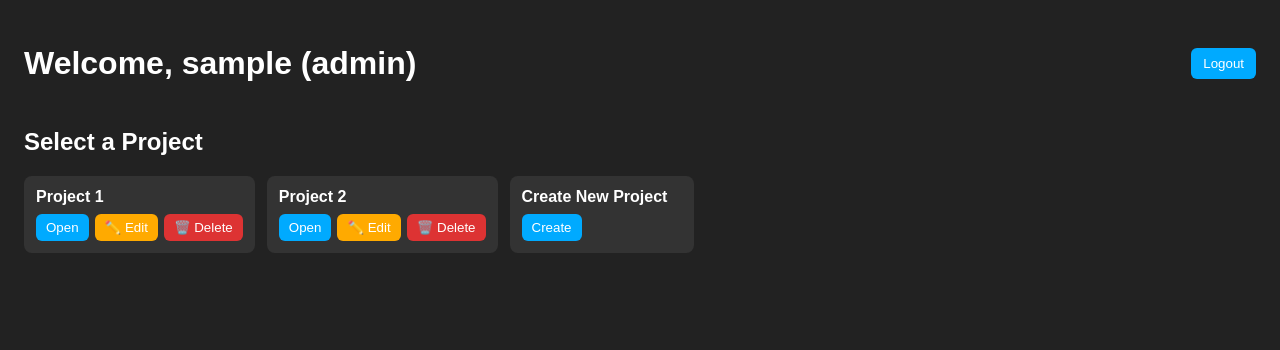
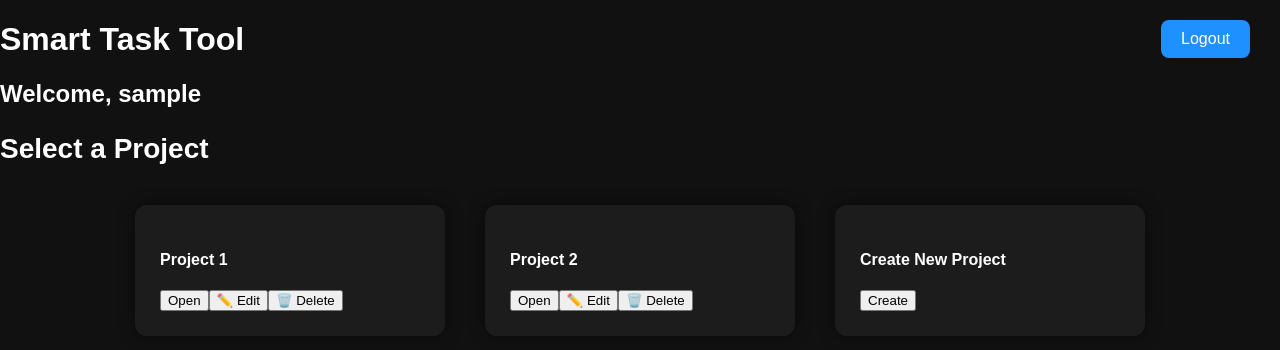
Before and after one commit to SariyaE/SmartTaskCollaboration, a React (Vite) app: page /projects in a window 1280 px wide. Shown: the top 350 px of the page. Built offline with nearby package versions, Linux system fonts and the light colour scheme; sample sign-in values are in the browser's storage.

Commit message:
Update ProjectSelection.jsx

```diff
--- a/src/ProjectSelection.jsx
+++ b/src/ProjectSelection.jsx
@@ -1,12 +1,7 @@
 import React, { useEffect, useState } from "react";
 import { useNavigate } from "react-router-dom";
-import { toast, ToastContainer } from "react-toastify";
-import './ProjectSelection.css';
-
-/**
- * Projects are stored in localStorage under "projects" as array:
- * { id: "p-1", name: "Project 1", tasks: [...], notifications: [...] }
- */
+import { ToastContainer } from "react-toastify";
+import "./ProjectSelection.css";
 
 function makeId() {
   return "p-" + Math.random().toString(36).slice(2, 9);
@@ -37,20 +32,18 @@ export default function ProjectSelection({ user }) {
   };
 
   const createProject = () => {
-    const name = prompt("New project name");
+    const name = prompt("New project name:");
     if (!name) return;
     const id = makeId();
     const newProj = { id, name, tasks: [], notifications: [] };
     const updated = [...projects, newProj];
     saveProjects(updated);
-    toast.success("Project created");
   };
 
   const deleteProject = (id) => {
-    if (!window.confirm("Are you sure you want to delete this project?")) return;
+    if (!window.confirm("Delete this project?")) return;
     const updated = projects.filter((p) => p.id !== id);
     saveProjects(updated);
-    toast.info("Project deleted");
   };
 
   const renameProject = (id) => {
@@ -60,115 +53,66 @@ export default function ProjectSelection({ user }) {
       p.id === id ? { ...p, name: newName } : p
     );
     saveProjects(updated);
-    toast.success("Project renamed");
   };
 
   return (
-    <div style={{ minHeight: "100vh", background: "#222", color: "white", padding: 24 }}>
-      <ToastContainer position="top-right" autoClose={2500} />
-      <div style={{ display: "flex", justifyContent: "space-between", alignItems: "center" }}>
-        <h1>
-          Welcome, {user.username} ({user.role})
-        </h1>
-        <div>
+    <div className="project-page">
+      <ToastContainer />
+
+      {/* HEADER */}
+      <div className="project-header">
+        <h1 className="project-title">Smart Task Tool</h1>
+
         <button
+          className="logout-btn"
           onClick={() => {
             localStorage.removeItem("user");
             navigate("/");
-            }}
-            style={{
-              padding: "8px 12px",
-              background: "#0af",
-              color: "white",
-              border: "none",
-              borderRadius: 6,
           }}
         >
           Logout
         </button>
       </div>
-      </div>
 
-      <h2 style={{ marginTop: 24 }}>Select a Project</h2>
-      <div style={{ display: "flex", gap: 12, marginTop: 12, flexWrap: "wrap" }}>
+      {/* WELCOME */}
+      <h2 className="welcome-text">
+        Welcome, {user.username}
+      </h2>
+
+      {/* SUBTITLE */}
+      <h3 className="select-text">Select a Project</h3>
+
+      {/* PROJECT CARDS */}
+      <div className="project-grid">
         {projects.map((p) => (
-          <div
-            key={p.id}
-            style={{
-              background: "#333",
-              padding: 12,
-              borderRadius: 8,
-              minWidth: 160,
-              position: "relative",
-            }}
-          >
-            <div style={{ fontWeight: "bold" }}>{p.name}</div>
-            <div style={{ marginTop: 8, display: "flex", gap: 6, flexWrap: "wrap" }}>
-              <button
-                onClick={() => openProject(p)}
-                style={{
-                  padding: "6px 10px",
-                  background: "#0af",
-                  color: "white",
-                  border: "none",
-                  borderRadius: 6,
-                  cursor: "pointer",
-                }}
-              >
+          <div key={p.id} className="project-card">
+            <h4 className="project-name">{p.name}</h4>
+
+            <div className="project-buttons">
+              <button className="btn blue" onClick={() => openProject(p)}>
                 Open
               </button>
 
-              <button
-                onClick={() => renameProject(p.id)}
-                style={{
-                  padding: "6px 10px",
-                  background: "#fa0",
-                  color: "white",
-                  border: "none",
-                  borderRadius: 6,
-                  cursor: "pointer",
-                }}
-              >
+              <button className="btn orange" onClick={() => renameProject(p.id)}>
                 ✏️ Edit
               </button>
 
-              <button
-                onClick={() => deleteProject(p.id)}
-                style={{
-                  padding: "6px 10px",
-                  background: "#d33",
-                  color: "white",
-                  border: "none",
-                  borderRadius: 6,
-                  cursor: "pointer",
-                }}
-              >
+              <button className="btn red" onClick={() => deleteProject(p.id)}>
                 🗑️ Delete
               </button>
             </div>
           </div>
         ))}
 
-        <div style={{ background: "#333", padding: 12, borderRadius: 8, minWidth: 160 }}>
-          <div style={{ fontWeight: "bold" }}>Create New Project</div>
-          <div style={{ marginTop: 8 }}>
-            <button
-              onClick={createProject}
-              style={{
-                padding: "6px 10px",
-                background: "#0af",
-                color: "white",
-                border: "none",
-                borderRadius: 6,
-                cursor: "pointer",
-              }}
-            >
+        {/* CREATE NEW */}
+        <div className="project-card">
+          <h4 className="project-name">Create New Project</h4>
+
+          <button className="btn blue" onClick={createProject}>
             Create
           </button>
         </div>
       </div>
     </div>
-    </div>
   );
-
 }
```
Lines whose indentation alone changed are shown as unchanged.
